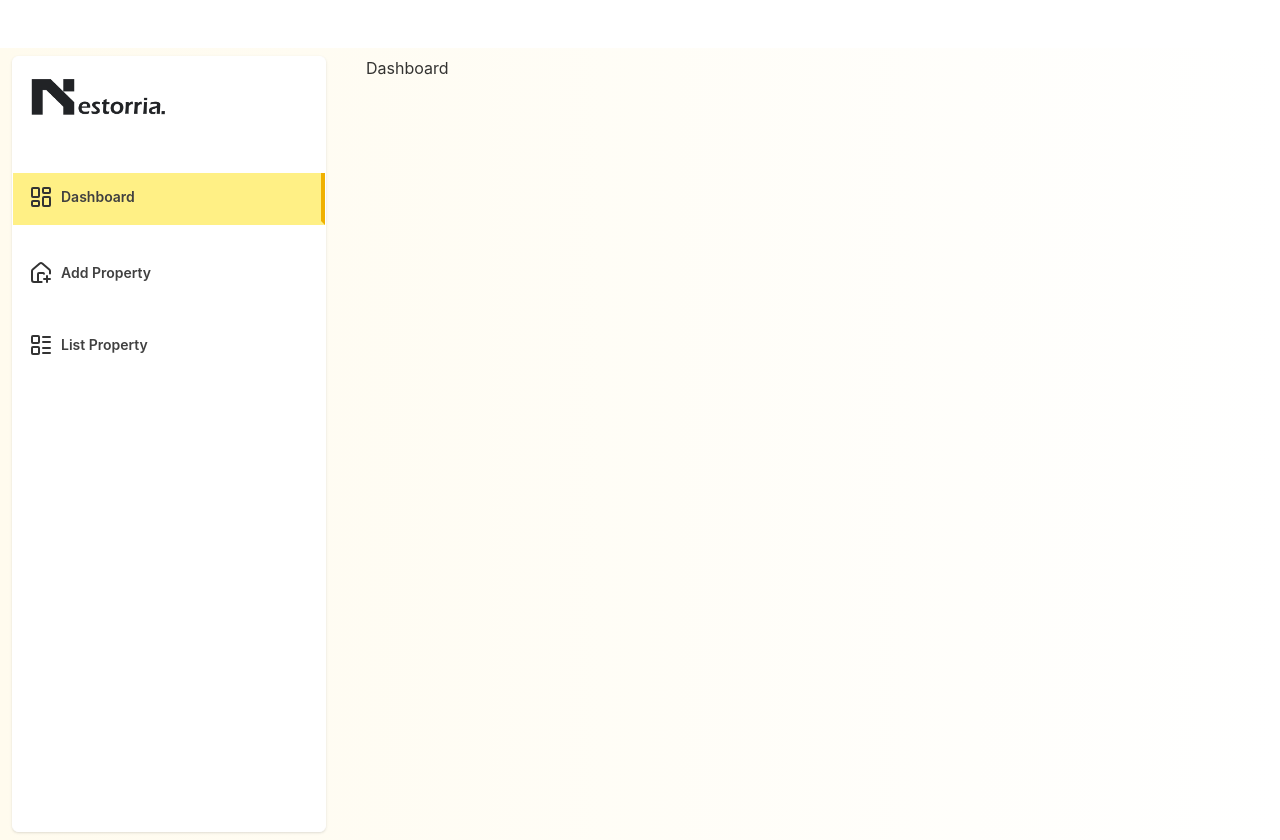
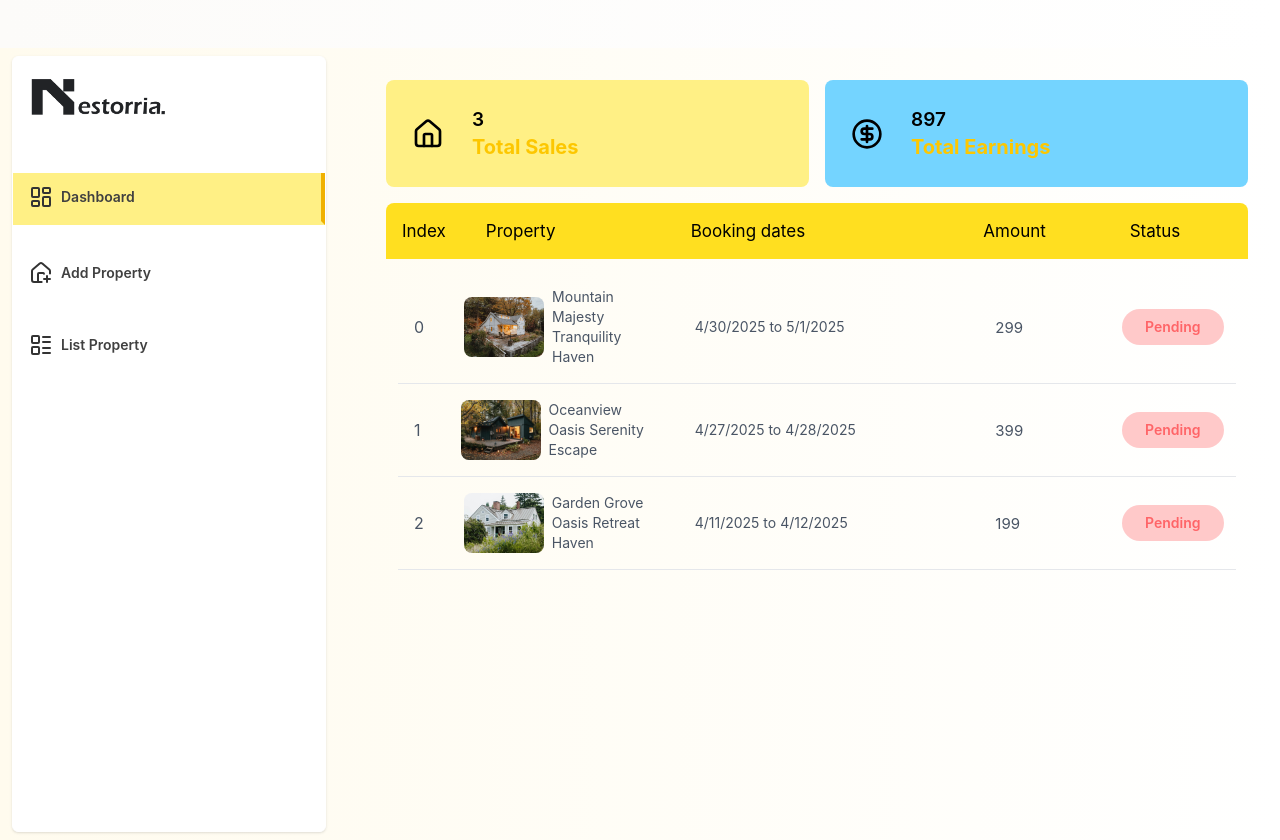
Before and after one commit to NatiDogg/a-modern-real-estate-website-with-MERN, a React (Vite) app in the folder client/: page /owner in a window 1280 px wide. Built offline with nearby package versions, Linux system fonts and the light colour scheme; no server answers; a web font is replaced by a local one.

Commit message:
owner dashboard page completed

```diff
--- a/client/src/App.jsx
+++ b/client/src/App.jsx
@@ -26,7 +26,7 @@ function App() {
 
 
   return (
-       <main className=' relative flex flex-col gap-4 min-h-screen '>
+       <main className=' relative  bg-linear-to-r from-[#fcfbf9] to-white flex flex-col gap-4 min-h-screen '>
             {!isOwnerPath && <Header />}
             {
                showAgencyReg && <AgencyReg/>
--- a/client/src/Components/owner/SideBar.jsx
+++ b/client/src/Components/owner/SideBar.jsx
@@ -37,8 +37,8 @@ const SideBar = () => {
 
   return (
      <section className='w-full px-1 bg-linear-to-r from-[#fffbee] to-white'>
-         <div className='max-w-[1460px] mx-auto px-1 py-1 md:px-2 md:py-2 flex flex-col md:flex-row gap-8 md:gap-10'>
-              <div className='min-w-[10%] md:min-w-[25%] md:min-h-[97vh] flex flex-col gap-4 border border-white bg-white shadow rounded-md  '>
+         <div className='max-w-[1460px] mx-auto px-1 py-1 md:px-2 md:py-2 flex flex-col lg:flex-row gap-8 lg:gap-10'>
+              <div className='min-w-[10%] md:min-w-[25%] lg:min-h-[97vh] flex flex-col gap-4 border border-white bg-white shadow rounded-md '>
                  <div className='p-4 flex justify-between'>
                   <Link to={'/'}>
                      <img src={Logo} alt="" className='h-12' />
@@ -47,7 +47,7 @@ const SideBar = () => {
 
 
                  </div>
-                 <div className='flex md:flex-col gap-6 mt-5 w-full '>
+                 <div className='flex lg:flex-col gap-6 mt-5 w-full '>
                        {navItems.map((nav,index)=>(
 
                              <div key={index} className={`${location.pathname === nav.path ? "bg-yellow-200 border-b-4 lg:border-b-transparent lg:border-r-4 border-yellow-500 p-2 " : "hover:bg-gray-50 p-2"} flex items-center gap-2 w-full py-1 px-2 lg:py-3 lg:px-4 transition-all`}>
@@ -61,7 +61,7 @@ const SideBar = () => {
                  </div>
 
               </div>
-              <div>
+              <div className='w-full'>
                  <Outlet />
               </div>
 
--- a/client/src/Pages/owner/Dashboard.jsx
+++ b/client/src/Pages/owner/Dashboard.jsx
@@ -1,8 +1,107 @@
-import React from 'react'
+import React,{useState,useContext, useEffect} from 'react'
+import { assets } from '../../Data/data'
+import { dummyDashboardData } from '../../Data/data'
+import { AppContext } from '../../Context/AppContext'
 
 const Dashboard = () => {
-  return (
-    <div>Dashboard</div>
+     const {user, currency} = useContext(AppContext);
+     const [dashboardData, setDashboardData] = useState({
+         bookings: [],
+         totalBookings: 0,
+         totalRevenue: 0
+     });
+
+
+     const getDashboardData = async()=>{
+         setDashboardData(dummyDashboardData)
+     }
+
+     useEffect(()=>{
+           getDashboardData();
+     },[user])
+
+  return dashboardData && (
+
+    <section className='w-full px-3 py-4 '>
+       <div className='max-w-[1460px] mx-auto px-1 py-1 md:px-2 md:py-2 flex flex-col gap-4'>
+           <div className='w-full flex flex-col md:flex-row justify-between gap-2 md:gap-4 items-center'>
+                <div className='w-full bg-yellow-200 rounded-lg flex flex-row items-center gap-6 p-6'>
+                     <div className='md:p-0.5'>
+                        <img src={assets.house} className='hidden md:flex w-8 h-8' alt="" />
+                     </div>
+                     <div className='md:p-0.5'>
+                        <p className='text-black font-semibold text-sm md:text-[19px]'>{dashboardData.totalBookings}</p>
+                        <h5 className='text-yellow-400 font-bold text-sm md:text-xl'>Total Sales</h5>
+                     </div>
+                </div>
+                <div className='w-full bg-sky-300 rounded-lg flex flex-row items-center gap-6 p-6'>
+                   <div className='md:p-0.5'>
+                        <img src={assets.dollar} className='hidden md:flex  w-8 h-8' alt="" />
+                     </div>
+                     <div className='md:p-0.5'>
+                        <p className='text-black font-semibold text-sm md:text-[19px]'>{dashboardData.totalRevenue}</p>
+                        <h5 className='text-yellow-400 font-bold text-sm md:text-xl'>Total Earnings</h5>
+                     </div>
+                </div>
+           </div>
+
+
+           <div className='flex w-full flex-col'>
+              <div className='p-3 grid grid-cols-4 md:grid-cols-6 gap-6 md:gap-10  bg-yellow-300 items-center text-black rounded-t-lg'>
+                   <div className='flex gap-4 md:gap-10 md:p-1 col-span-1 md:col-span-2'>
+                      <p className=' hidden md:block text-sm text-black md:text-[17px]'>Index</p>
+                      <p className='text-sm text-black md:text-[17px]'>Property</p>
+                   </div>
+                   <div className='col-span-1 md:col-span-2'>
+                      <p className='text-sm text-black md:text-[17px]'>Booking dates</p>
+                   </div>
+                   <div>
+                     <p className='text-sm text-black md:text-[17px]'>Amount</p>
+                   </div>
+                   <div>
+                     <p className='text-sm text-black md:text-[17px]'>Status</p>
+                   </div>
+
+              </div>
+             <div className='p-3'>
+
+              {dashboardData.bookings.map((booking,index)=>{
+
+                   return <div className='p-3 flex flex-row flex-wrap md:grid md:grid-cols-6 gap-2 md:gap-10 items-center text-black border-b border-gray-200 '>
+                        <div className='flex gap-4 items-center md:gap-10 md:p-1 col-span-1 md:col-span-2'>
+                        <p className='text-gray-600 hidden md:block'>{index}</p>
+                          <div className='flex items-center gap-2 '>
+                             <img src={booking.property.images[0]} alt="" className='w-20 h-15 rounded-lg ' />
+                             <p className='text-sm text-gray-600'>{booking.property.title}</p>
+                          </div>
+                        </div>
+
+                        <div className=' col-span-1 md:col-span-2'>
+                           <p className='text-gray-600 text-sm'>{ new Date(booking.checkInDate).toLocaleDateString()} to {new Date(booking.checkOutDate).toLocaleDateString()}</p>
+                        </div>
+                        <div className='md:px-4'>
+                          <p className='text-sm text-gray-600 md:text-[15px]'>{currency}{booking.totalPrice}</p>
+                        </div>
+
+                        <div>
+                           <p className={`${booking.status.toLowerCase() === "completed"? "bg-green-300 text-green-600": "bg-red-200 text-red-400"} p-2 text-center capitalize font-semibold rounded-full text-sm`}>{booking.status}</p>
+                        </div>
+
+
+                   </div>
+
+                 })}
+
+             </div>
+
+           </div>
+
+
+       </div>
+
+
+
+    </section>
   )
 }
 
```
